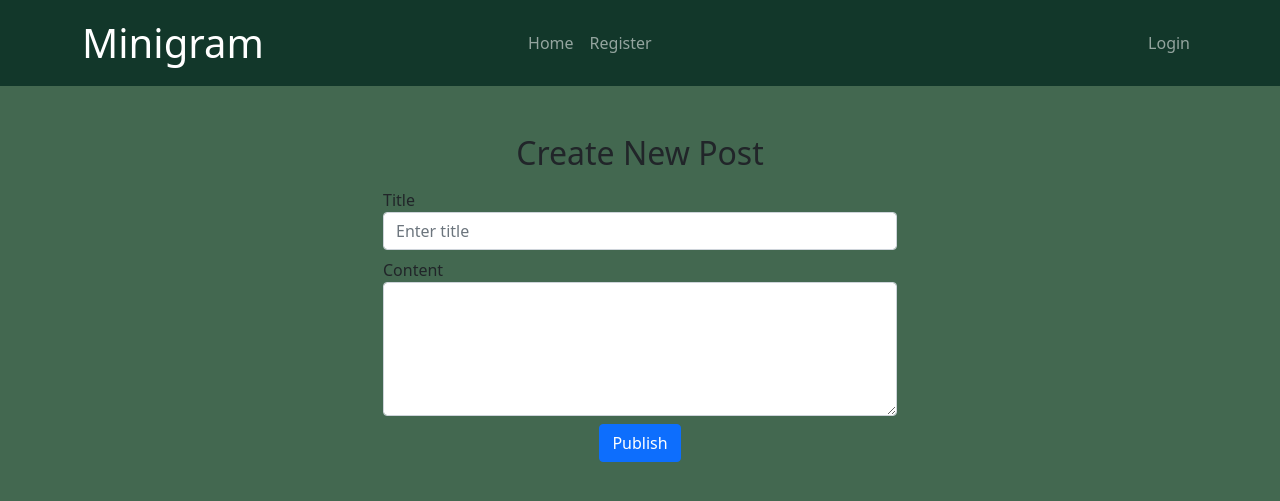
After one commit to themane04/django, a Django app: page /post/new in a window 1280 px wide. The commit adds this page. Shown: the top 501 px of the page. Run offline with Django 5.2, Linux system fonts and the light colour scheme; some libraries are stand-ins or nearby versions.

Commit message:
post extensions / design

```diff
--- a/blog/forms.py
+++ b/blog/forms.py
@@ -1,6 +1,7 @@
 from django.contrib.auth.forms import UserCreationForm
 from django.contrib.auth.models import User
 from django import forms
+from .models import Post, Comment
 
 
 class UserRegisterForm(UserCreationForm):
@@ -11,3 +12,15 @@ class UserRegisterForm(UserCreationForm):
     class Meta:
         model = User
         fields = ['username', 'email', 'first_name', 'last_name', 'password1', 'password2']
+
+
+class PostForm(forms.ModelForm):
+    class Meta:
+        model = Post
+        fields = ['title', 'content']
+
+
+class CommentForm(forms.ModelForm):
+    class Meta:
+        model = Comment
+        fields = ['content']
--- a/blog/models.py
+++ b/blog/models.py
@@ -1,21 +1,31 @@
 from django.db import models
+from django.contrib.auth.models import User
+from django import forms
 
 
 # Create a post model.
 class Post(models.Model):
     title = models.CharField(max_length=100)
     content = models.TextField()
-    date_posted = models.DateTimeField(auto_now_add=True)
+    author = models.ForeignKey(User, on_delete=models.CASCADE)
+    created_at = models.DateTimeField(auto_now_add=True)
+    updated_at = models.DateTimeField(auto_now=True)
 
     def __str__(self):
         return self.title
 
 
-# Create a comment model
 class Comment(models.Model):
-    post = models.ForeignKey(Post, on_delete=models.CASCADE)
+    post = models.ForeignKey(Post, related_name='comments', on_delete=models.CASCADE)
+    author = models.ForeignKey(User, on_delete=models.CASCADE)
     content = models.TextField()
-    date_posted = models.DateTimeField(auto_now_add=True)
+    created_at = models.DateTimeField(auto_now_add=True)
 
     def __str__(self):
-        return self.content
+        return f'Comment by {self.author.username} on {self.post.title}'
+
+
+class CommentForm(forms.ModelForm):
+    class Meta:
+        model = Comment
+        fields = ['content']
--- a/blog/views.py
+++ b/blog/views.py
@@ -1,9 +1,11 @@
 from django.http import HttpResponse
-from django.shortcuts import render, redirect
-from .forms import UserRegisterForm
+from django.contrib.auth.decorators import login_required
+from django.shortcuts import render, redirect, get_object_or_404
+from .forms import UserRegisterForm, PostForm, CommentForm
 from django.contrib import messages
 from django.contrib.auth import authenticate, login
 from django.contrib.auth import get_user_model
+from .models import Post
 
 
 def register(request):
@@ -50,4 +52,61 @@ def user_logout(request):
 
 
 def home(request):
-    return render(request, 'home.html')
+    posts = Post.objects.all().order_by('-created_at')
+    return render(request, 'home.html', {'posts': posts})
+
+
+#
+def create_post(request):
+    if request.method == 'POST':
+        form = PostForm(request.POST)
+        if form.is_valid():
+            post = form.save(commit=False)
+            post.author = request.user
+            post.save()
+            return redirect('home')
+    else:
+        form = PostForm()
+    return render(request, 'users/create_post.html', {'form': form})
+
+
+def post_delete(request, post_id):
+    post = get_object_or_404(Post, id=post_id)
+    if post.author != request.user:
+        return HttpResponse()
+    post.delete()
+    return redirect('home')
+
+
+def edit_post(request, post_id):
+    post = get_object_or_404(Post, id=post_id)
+
+    if request.user != post.author:
+        return redirect('home')
+
+    if request.method == 'POST':
+        form = PostForm(request.POST, instance=post)
+        if form.is_valid():
+            form.save()
+            return redirect('home')
+    else:
+        form = PostForm(instance=post)
+    return render(request, 'users/edit_post.html', {'form': form})
+
+
+def post_detail(request, post_id):
+    post = get_object_or_404(Post, id=post_id)
+    comments = post.comments.all()
+    new_comment = None
+
+    if request.method == 'POST':
+        comment_form = CommentForm(data=request.POST)
+        if comment_form.is_valid():
+            new_comment = comment_form.save(commit=False)
+            new_comment.post = post
+            new_comment.author = request.user
+            new_comment.save()
+            return redirect(post)
+    else:
+        comment_form = CommentForm()
+    return render(request, 'users/post_detail.html', {'post': post, 'comment_form': comment_form})
--- a/blogWebsite/settings.py
+++ b/blogWebsite/settings.py
@@ -11,6 +11,7 @@ https://docs.djangoproject.com/en/5.0/ref/settings/
 """
 
 from pathlib import Path
+import os
 
 # Build paths inside the project like this: BASE_DIR / 'subdir'.
 BASE_DIR = Path(__file__).resolve().parent.parent
@@ -125,3 +126,7 @@ DEFAULT_AUTO_FIELD = 'django.db.models.BigAutoField'
 
 # Redirect to home URL after login (Default redirects to /accounts/profile/)
 LOGIN_REDIRECT_URL = '/'
+
+STATICFILES_DIRS = [
+    os.path.join(BASE_DIR, 'static')
+]
--- a/blogWebsite/urls.py
+++ b/blogWebsite/urls.py
@@ -1,10 +1,20 @@
 from django.contrib import admin
 from django.urls import path
-from blog.views import register, home, user_login, user_logout
+from blog.views import register, home, user_login, user_logout, create_post, post_delete, edit_post, post_detail
+from django.conf import settings
+from django.conf.urls.static import static
 
 urlpatterns = [
     path('', home, name='home'),
     path('register/', register, name='register'),
     path('login/', user_login, name='login'),
     path('logout/', user_logout, name='logout'),
+    path('post/new', create_post, name='create-post'),
+    path('post/delete/<int:post_id>', post_delete, name='post-delete'),
+    path('post/edit/<int:post_id>', edit_post, name='edit-post'),
+    path('post/<int:post_id>', post_detail, name='post_detail'),
+
 ]
+
+if settings.DEBUG:
+    urlpatterns += static(settings.MEDIA_URL, document_root=settings.MEDIA_ROOT)
--- a/templates/index.html
+++ b/templates/index.html
@@ -10,7 +10,7 @@
     <meta name="viewport" content="width=device-width, initial-scale=1.0">
 
 </head>
-<body>
+<body style="background-color: #436850">
 <!-- Bootstrap Navbar -->
 {% include "navbar.html" %}
 {% block content %}{% endblock %}
--- a/templates/navbar.html
+++ b/templates/navbar.html
@@ -1,4 +1,4 @@
-<nav class="navbar navbar-expand-lg navbar-dark bg-dark">
+<nav class="navbar navbar-expand-lg navbar-dark" style="background-color: #12372A">
     <div class="container-lg">
         <a class="navbar-brand navbar-brand-large" id="logo" href="{% url 'home' %}">Minigram</a>
         <button class="navbar-toggler" type="button" data-bs-toggle="collapse" data-bs-target="#navbarNav"
@@ -13,6 +13,11 @@
                 {% if not user.is_authenticated %}
                     <li class="nav-item">
                         <a class="nav-link" href="{% url 'register' %}">Register</a>
+                    </li>
+                {% endif %}
+                {% if user.is_authenticated %}
+                    <li class="nav-item">
+                        <a class="nav-link" href="{% url 'create-post' %}">Create Post</a>
                     </li>
                 {% endif %}
             </ul>
--- /dev/null
+++ b/templates/users/create_post.html
@@ -0,0 +1,29 @@
+{% extends 'index.html' %}
+{% block content %}
+    <div class="body-create-post">
+        <div class="container mt-5">
+            <div class="row justify-content-center">
+                <div class="col-md-6">
+                    <div class="form-create-post">
+                        <h2 class="text-center">Create New Post</h2>
+                        <form method="post" class="m-3">
+                            {% csrf_token %}
+                            <div class="form-group mt-2">
+                                <label for="title">Title</label>
+                                <input type="text" class="form-control" id="title" name="title"
+                                       placeholder="Enter title" required>
+                            </div>
+                            <div class="form-group mt-2">
+                                <label for="content">Content</label>
+                                <textarea class="form-control" id="content" name="content" rows="5" required></textarea>
+                            </div>
+                            <div class="text-center mt-2">
+                                <button type="submit" class="btn btn-primary">Publish</button>
+                            </div>
+                        </form>
+                    </div>
+                </div>
+            </div>
+        </div>
+    </div>
+{% endblock %}
--- a/templates/users/login.html
+++ b/templates/users/login.html
@@ -4,7 +4,7 @@
 <div class="container mt-5">
     <div class="row justify-content-center">
         <div class="col-md-6">
-            <div class="card">
+            <div class="card" style="background-color: #FBFADA">
                 <div class="card-header">
                     <h4>Login</h4>
                 </div>
--- a/templates/users/register.html
+++ b/templates/users/register.html
@@ -4,7 +4,7 @@
     <div class="container mt-5">
         <div class="row justify-content-center">
             <div class="col-md-6">
-                <div class="card">
+                <div class="card" style="background-color: #FBFADA">
                     <div class="card-header text-center">
                         <h2>Register</h2>
                     </div>
```
Also changed, not shown: templates/home.html (+40 -4 lines), templates/users/edit_post.html (added, +29 -0 lines), templates/users/post_detail.html (added, +28 -0 lines), blog/migrations/0002_rename_date_posted_post_created_at_post_author_and_more.py (added), blog/migrations/0003_rename_date_posted_comment_created_at_comment_author_and_more.py (added), static/images/bored_cat.gif (added).
